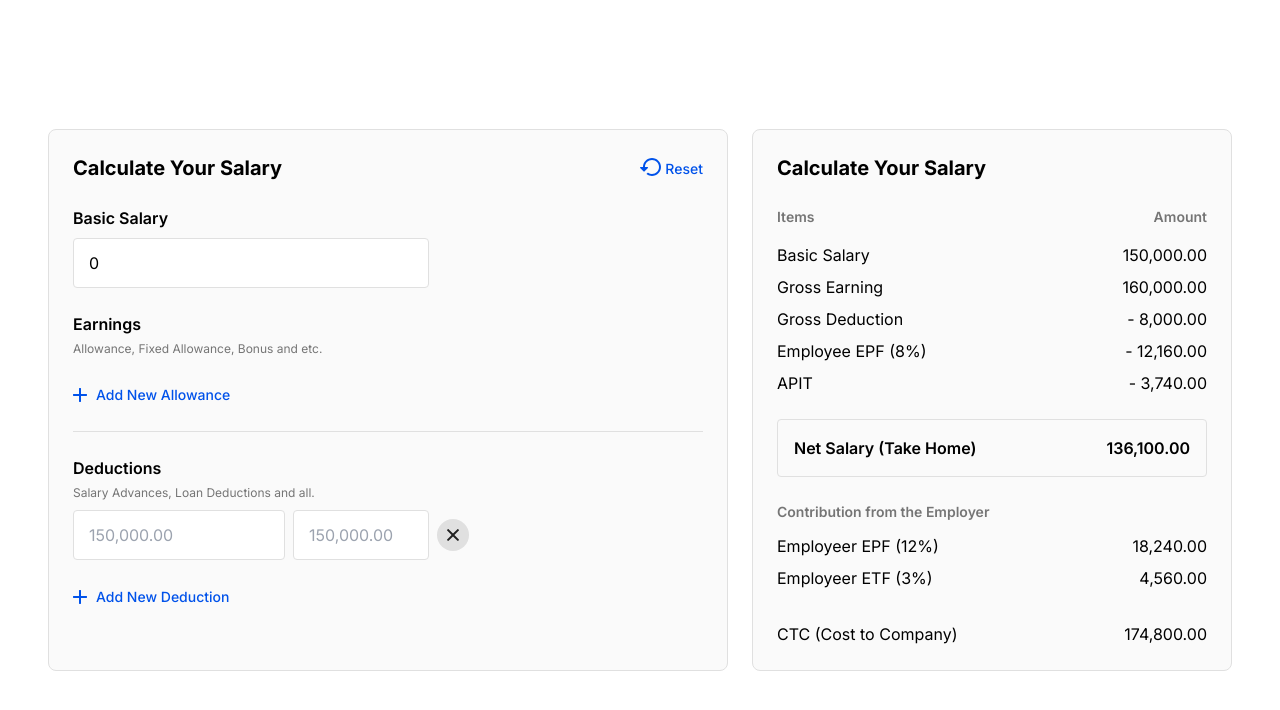
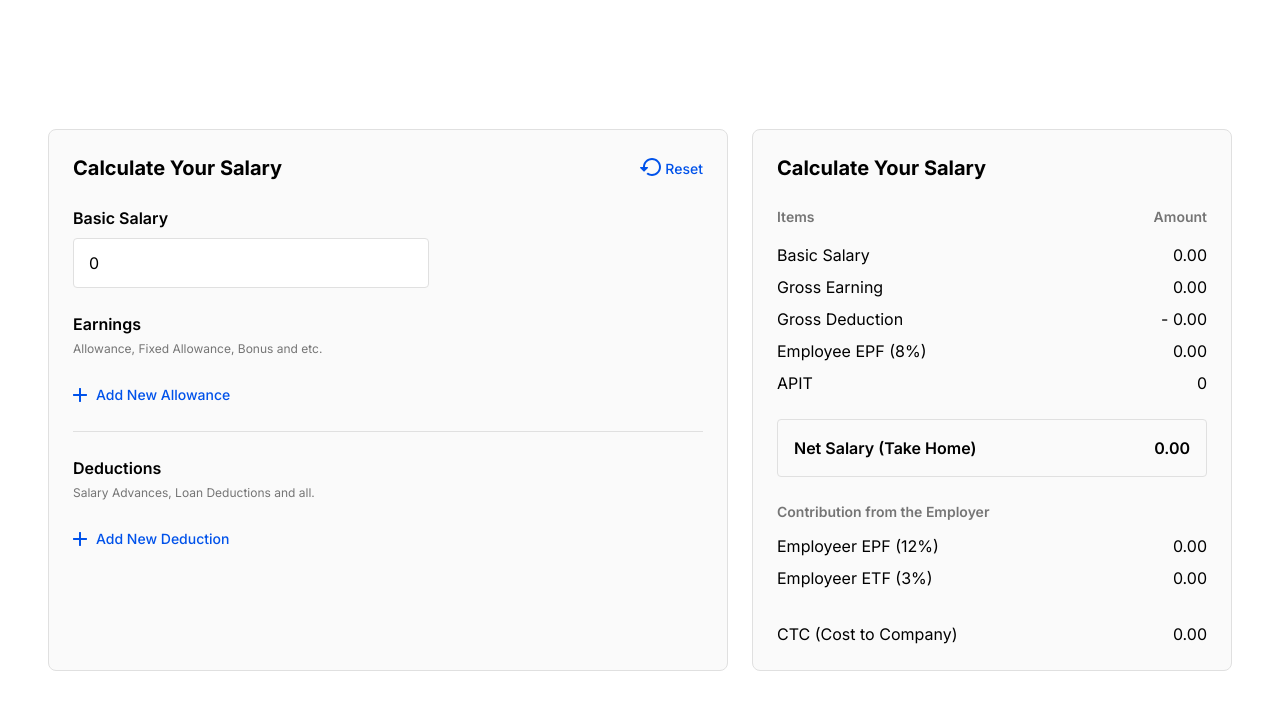
Before and after one commit to iamthanuj/salary-calculator-2024-q1-98619183, a Next.js app: page / in a window 1280 px wide. Shown: the top 710 px of the page. Built offline with nearby package versions, Linux system fonts and the light colour scheme.

Commit message:
apit calc

```diff
--- a/app/components/CalculatorCard.tsx
+++ b/app/components/CalculatorCard.tsx
@@ -118,64 +118,6 @@ function CalculatorCard() {
           </div>
         ))}
 
-        {/* <div className="flex items-center gap-2 mt-2">
-          <input
-            className="bg-white w-[212px]  py-3 px-[15px] rounded outline-none border border-bg-secondary"
-            type="text"
-            placeholder="Pay Details (Title)"
-          />
-
-          <input
-            className="bg-white w-[136px] py-3 px-[15px] rounded outline-none border border-bg-secondary"
-            type="text"
-            placeholder="Amount"
-          />
-
-          <div className="flex items-center gap-4">
-            <button className="p-[6px] bg-bg-secondary h-8 w-8 flex justify-center items-center rounded-full">
-              <Image
-                src="/images/x-icon.svg"
-                alt="reset-icon"
-                width={12}
-                height={12}
-              />
-            </button>
-            <div className=" flex items-center gap-2">
-              <input className="h-[18px] w-[18px]" type="checkbox" />
-              <p className="font-normal">EPF/ETF</p>
-            </div>
-          </div>
-        </div>
-
-        <div className="flex items-center gap-2 mt-2">
-          <input
-            className="bg-white w-[212px]  py-3 px-[15px] rounded outline-none border border-bg-secondary"
-            type="text"
-            placeholder="Pay Details (Title)"
-          />
-
-          <input
-            className="bg-white w-[136px] py-3 px-[15px] rounded outline-none border border-bg-secondary"
-            type="text"
-            placeholder="Amount"
-          />
-
-          <div className="flex items-center gap-4">
-            <button className="p-[6px] bg-bg-secondary h-8 w-8 flex justify-center items-center rounded-full">
-              <Image
-                src="/images/x-icon.svg"
-                alt="reset-icon"
-                width={12}
-                height={12}
-              />
-            </button>
-            <div className=" flex items-center gap-2">
-              <input className="h-[18px] w-[18px]" type="checkbox" />
-              <p className="font-normal">EPF/ETF</p>
-            </div>
-          </div>
-        </div> */}
-
         <button
           className="flex items-center gap-[9px] mt-[26px]"
           onClick={handleAddEarning}
@@ -190,18 +132,6 @@ function CalculatorCard() {
             Add New Allowance
           </p>
         </button>
-
-        {/* <button className="flex items-center gap-[9px] mt-[26px]">
-          <Image
-            src="/images/plus-icon.svg"
-            alt="reset-icon"
-            width={14}
-            height={14}
-          />
-          <p className="text-[14px] font-medium text-secondary-color">
-            Add New Allowance
-          </p>
-        </button> */}
       </div>
 
       {/* divide line */}
@@ -214,21 +144,33 @@ function CalculatorCard() {
           Salary Advances, Loan Deductions and all.
         </p>
 
-        <div className="flex items-center gap-2 mt-2">
+        {deductions.map((deduction) => (
+          <div className="flex items-center gap-2 mt-2" key={deduction.id}>
             <input
-            className="bg-white w-[212px]  py-3 px-[15px] rounded outline-none border border-bg-secondary"
+              className="bg-white w-[212px] py-3 px-[15px] rounded outline-none border border-bg-secondary"
               type="text"
-            placeholder="150,000.00"
+              placeholder="Pay Details (Title)"
+              value={deduction.title}
+              onChange={(e) =>
+                updateDeduction(deduction.id, { title: e.target.value })
+              }
             />
-
             <input
               className="bg-white w-[136px] py-3 px-[15px] rounded outline-none border border-bg-secondary"
               type="text"
-            placeholder="150,000.00"
+              placeholder="Amount"
+              value={deduction.amount}
+              onChange={(e) =>
+                updateDeduction(deduction.id, {
+                  amount: Number(e.target.value),
+                })
+              }
             />
-
             <div className="flex items-center gap-4">
-            <button className="p-[6px] bg-bg-secondary h-8 w-8 flex justify-center items-center rounded-full">
+              <button
+                className="p-[6px] bg-bg-secondary h-8 w-8 flex justify-center items-center rounded-full"
+                onClick={() => deleteDeduction(deduction.id)}
+              >
                 <Image
                   src="/images/x-icon.svg"
                   alt="reset-icon"
@@ -238,8 +180,12 @@ function CalculatorCard() {
               </button>
             </div>
           </div>
+        ))}
 
-        <button className="flex items-center gap-[9px] mt-[26px]">
+        <button
+          className="flex items-center gap-[9px] mt-[26px]"
+          onClick={handleAddDeduction}
+        >
           <Image
             src="/images/plus-icon.svg"
             alt="reset-icon"
--- a/app/components/SalaryCard.tsx
+++ b/app/components/SalaryCard.tsx
@@ -1,6 +1,106 @@
+"use client";
 import React from "react";
+import { useSalaryContext } from "../context/SalaryContext";
 
 const SalaryCard = () => {
+  const { basicSalary, earnings, deductions } = useSalaryContext();
+
+  const totalEarnings = () => {
+    return earnings.reduce(
+      (total, earning) => total + earning.amount,
+      basicSalary
+    );
+  };
+
+  const calculateGrossEarnings = () => {
+    return totalEarnings() - calculateGrossDeductions();
+  };
+
+  const calculateGrossDeductions = () => {
+    return deductions.reduce((total, deduction) => total + deduction.amount, 0);
+  };
+
+  const calculateEmployeeEpf = () => {
+    const applicableEarnings = earnings.filter(
+      (earning) => earning.isEpfEtfEnable
+    );
+    console.log(applicableEarnings);
+    const afterGrossDeduction =
+      applicableEarnings.reduce(
+        (total, earning) => total + earning.amount,
+        basicSalary
+      ) - calculateGrossDeductions();
+    console.log(afterGrossDeduction);
+    return afterGrossDeduction * 0.08;
+  };
+
+  const calculateEmployerEpf = () => {
+    const applicableEarnings = earnings.filter(
+      (earning) => earning.isEpfEtfEnable
+    );
+    const afterGrossDeduction =
+      applicableEarnings.reduce(
+        (total, earning) => total + earning.amount,
+        basicSalary
+      ) - calculateGrossDeductions();
+    return afterGrossDeduction * 0.12;
+  };
+
+  const calculateEmployerEtf = () => {
+    const applicableEarnings = earnings.filter(
+      (earning) => earning.isEpfEtfEnable
+    );
+    const afterGrossDeduction =
+      applicableEarnings.reduce(
+        (total, earning) => total + earning.amount,
+        basicSalary
+      ) - calculateGrossDeductions();
+    return afterGrossDeduction * 0.03;
+  };
+
+  const calculateApit = ():Number => {
+    const grossEarnings = calculateGrossEarnings();
+    let apit: Number;
+
+    switch (true) {
+      case grossEarnings <= 100000:
+        apit = 0;
+        break;
+      case grossEarnings <= 141667:
+        apit = 0.06 * grossEarnings - 6000;
+        break;
+      case grossEarnings <= 183333:
+        apit = 0.12 * grossEarnings - 14500;
+        break;
+      case grossEarnings <= 225000:
+        apit = 0.18 * grossEarnings - 25500;
+        break;
+      case grossEarnings <= 266667:
+        apit = 0.24 * grossEarnings - 39000;
+        break;
+      case grossEarnings <= 308333:
+        apit = 0.3 * grossEarnings - 55000;
+        break;
+      case grossEarnings > 308333:
+        apit = 0.36 * grossEarnings - 73500;
+        break;
+      default:
+        apit = 0;
+        break;
+    }
+
+    return apit;
+  };
+
+  const grossEarnings = calculateGrossEarnings();
+  const grossDeductions = calculateGrossDeductions();
+  const employeeEpf = calculateEmployeeEpf();
+  const employerEpf = calculateEmployerEpf();
+  const employerEtf = calculateEmployerEtf();
+  const netSalary = calculateGrossEarnings() - calculateEmployeeEpf();
+  const apit = calculateApit();
+  const ctc = basicSalary + grossEarnings + employerEpf + employerEtf;
+
   return (
     <div className="font-inter bg-bg-main p-6 border border-bg-secondary rounded-lg w-[480px]">
       <h3 className="text-xl font-bold">Calculate Your Salary</h3>
@@ -17,27 +117,27 @@ const SalaryCard = () => {
         <div className="mt-4 flex flex-col gap-2">
           <div className="flex justify-between ">
             <p>Basic Salary</p>
-            <p>150,000.00</p>
+            <p>{basicSalary.toFixed(2)}</p>
           </div>
 
           <div className="flex justify-between ">
             <p>Gross Earning</p>
-            <p>160,000.00</p>
+            <p>{grossEarnings.toFixed(2)}</p>
           </div>
 
           <div className="flex justify-between ">
             <p>Gross Deduction</p>
-            <p>- 8,000.00</p>
+            <p>- {grossDeductions.toFixed(2)}</p>
           </div>
 
           <div className="flex justify-between ">
             <p>Employee EPF (8%)</p>
-            <p>- 12,160.00</p>
+            <p>{employeeEpf.toFixed(2)}</p>
           </div>
 
           <div className="flex justify-between ">
             <p>APIT</p>
-            <p>- 3,740.00</p>
+            <p>{apit}</p>
           </div>
         </div>
 
@@ -45,7 +145,7 @@ const SalaryCard = () => {
         <div>
           <div className="flex justify-between border border-bg-secondary rounded-[4px] p-4 mt-6">
             <p className="font-semibold">Net Salary (Take Home)</p>
-            <p className="font-semibold">136,100.00</p>
+            <p className="font-semibold">{netSalary.toFixed(2)}</p>
           </div>
         </div>
 
@@ -56,17 +156,17 @@ const SalaryCard = () => {
           </p>
           <div className="flex justify-between mt-3 ">
             <p>Employeer EPF (12%)</p>
-            <p>18,240.00</p>
+            <p>{employerEpf.toFixed(2)}</p>
           </div>
 
           <div className="flex justify-between mt-2">
             <p>Employeer ETF (3%)</p>
-            <p>4,560.00</p>
+            <p>{employerEtf.toFixed(2)}</p>
           </div>
 
           <div className="flex justify-between mt-8">
             <p>CTC (Cost to Company)</p>
-            <p>174,800.00</p>
+            <p>{ctc.toFixed(2)}</p>
           </div>
         </div>
       </div>
```
Lines whose indentation alone changed are shown as unchanged.
